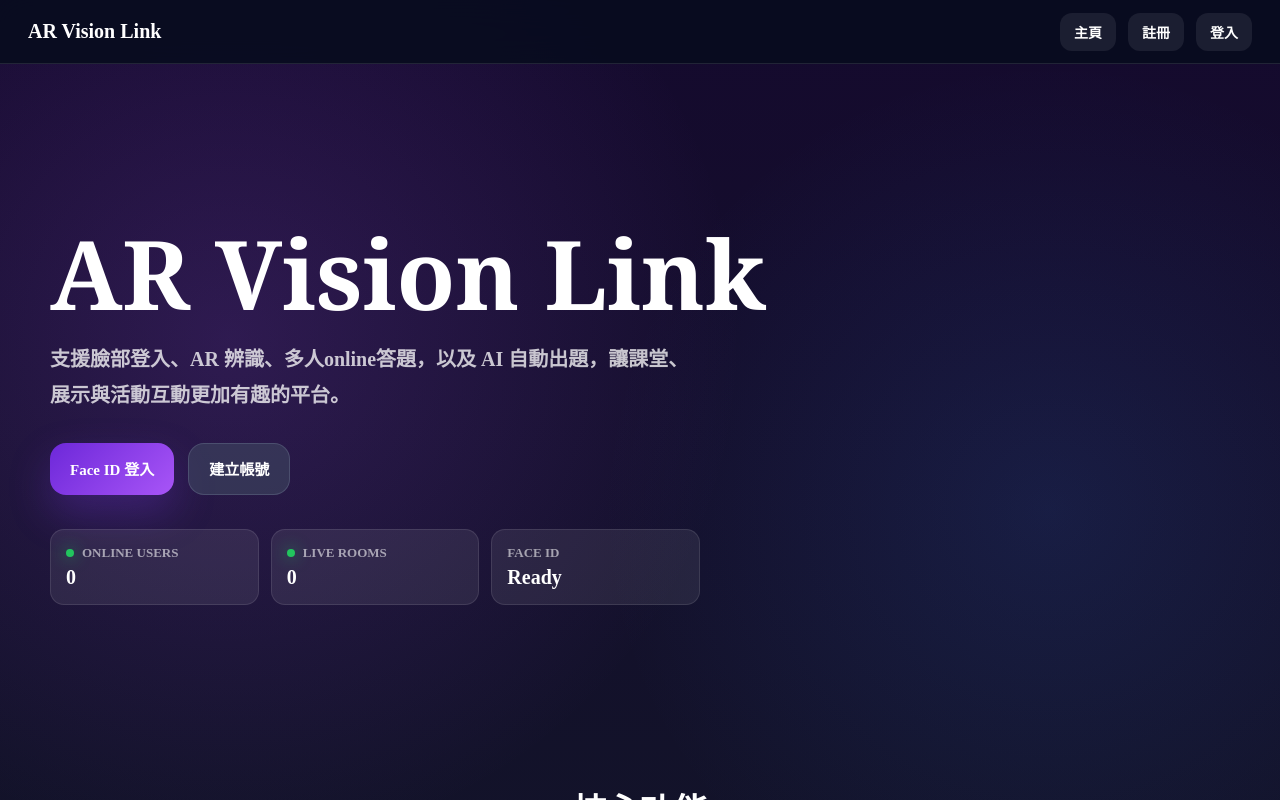
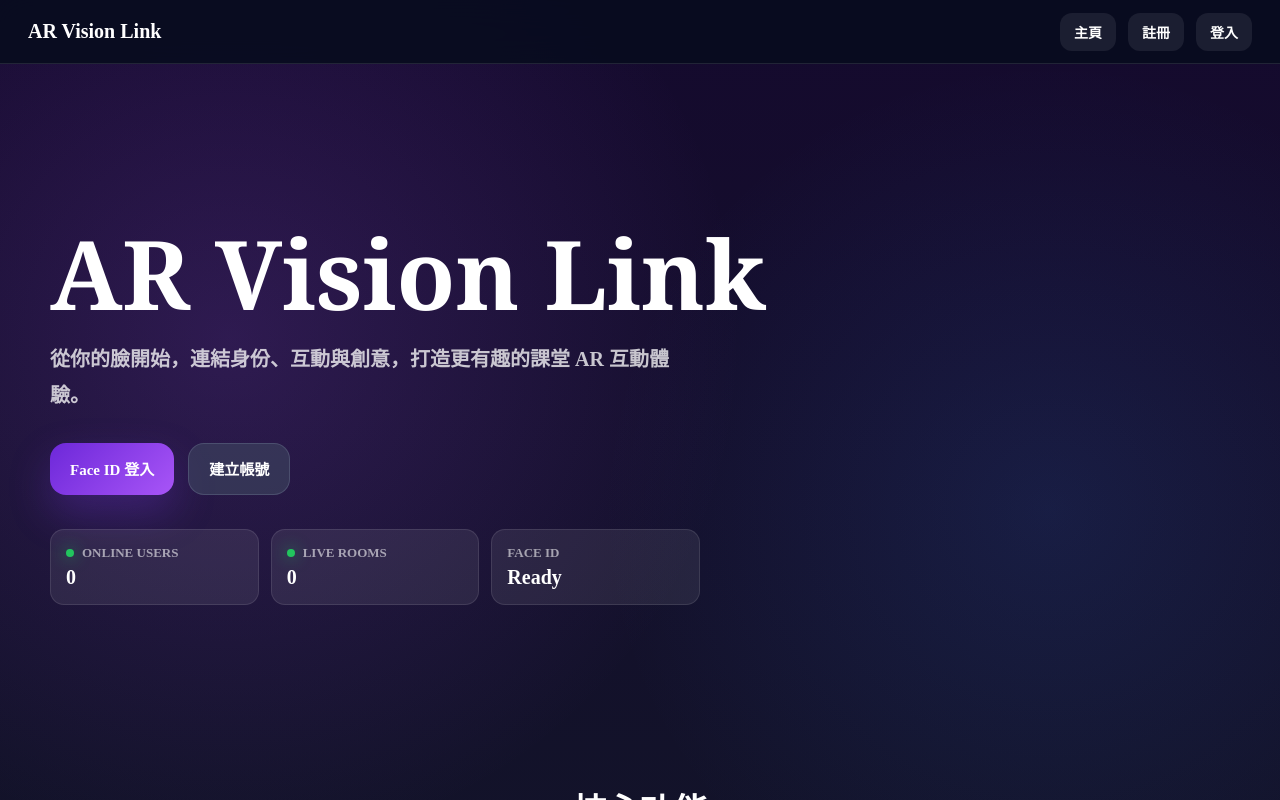
Before and after one commit to B1229049/ar-vision-link, a React (Vite) app: page /ar-vision-link/face-login in a window 1280 px wide. Both pictures are taken after a click on the button "主頁". Shown: the top 800 px of the page. Built offline with nearby package versions, Linux system fonts and the light colour scheme; no server answers.

Commit message:
modify 主頁

```diff
--- a/src/pages/Home.jsx
+++ b/src/pages/Home.jsx
@@ -44,10 +44,12 @@ function Home() {
         <div className="hero-left">
           <h1>AR Vision Link</h1>
 
-          <p>
-            支援臉部登入、AR 辨識、多人online答題，以及 AI
-            自動出題，讓課堂、展示與活動互動更加有趣的平台。
-          </p>
+          {!currentUser && (
+            <p>
+              從你的臉開始，連結身份、互動與創意，打造更有趣的課堂 AR
+              互動體驗。
+            </p>
+          )}
 
           {!currentUser && (
             <div className="hero-actions">
--- a/src/styles/Home.css
+++ b/src/styles/Home.css
@@ -454,7 +454,7 @@
 
 .feature-card h3 {
   margin: 0 0 12px;
-  color: #bfdbfe;
+  color: #d8b4fe;
   font-size: 22px;
 }
 
```
